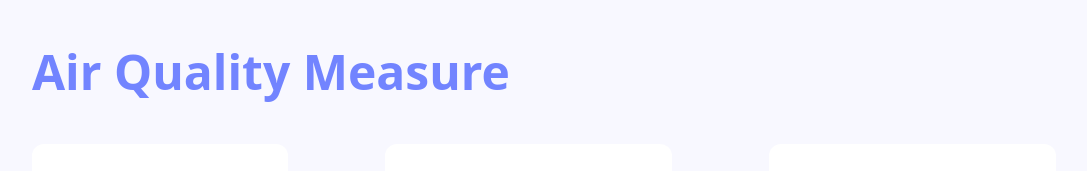
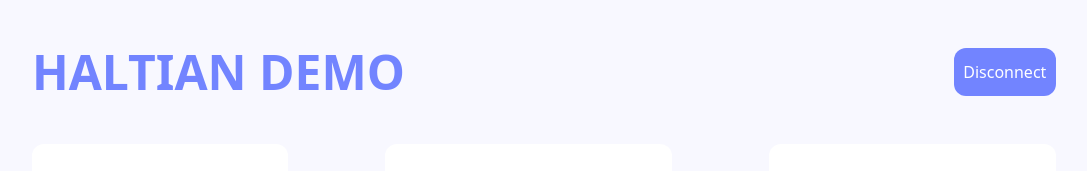
Before and after one commit to t0dida00/haltian-front-end, a React (Create React App) app: page /dashboard in a window 1280 px wide. Shown: the top 171 px of the page, without its empty margins (96-1183 px from the left). Built offline with nearby package versions, Linux system fonts and the light colour scheme; no server answers.

Commit message:
Update Dashboard.js

```diff
--- a/src/pages/Dashboard.js
+++ b/src/pages/Dashboard.js
@@ -34,6 +34,10 @@
     navigate("/history")
   }
 
+  const navigateConnection = () => {
+    navigate("/")
+  }
+
   const [realtimeData, setRealtimeData] = useState({
     light: null,
     co2: null,
@@ -47,11 +51,6 @@
 
   const co2Threshhold = 5000
   const tvocThreshhold = 350
-
-  const [alertData, setAlertData] = useState({
-    type: null,
-    message: null,
-  })
 
   useEffect(() => {
     socket.on("message", (data) => {
@@ -113,9 +112,19 @@
   return (
     <div className="bg-[#F8F8FF] h-screen">
       <div className="py-12 px-32">
-        <ToastContainer autoClose={30000} />
-        <div className="text-light-purple font-bold text-5xl font-sans mb-12">
-          Air Quality Measure
+        <ToastContainer />
+        <div className="flex justify-between">
+          <div className="text-light-purple font-bold text-5xl font-sans mb-12">
+            HALTIAN DEMO
+          </div>
+          <div className="w-[10%]">
+            <button
+              className="rounded-xl bg-light-purple text-white h-[50%] w-full"
+              onClick={navigateConnection}
+            >
+              Disconnect
+            </button>
+          </div>
         </div>
 
         <div className="flex justify-between mb-16">
```
